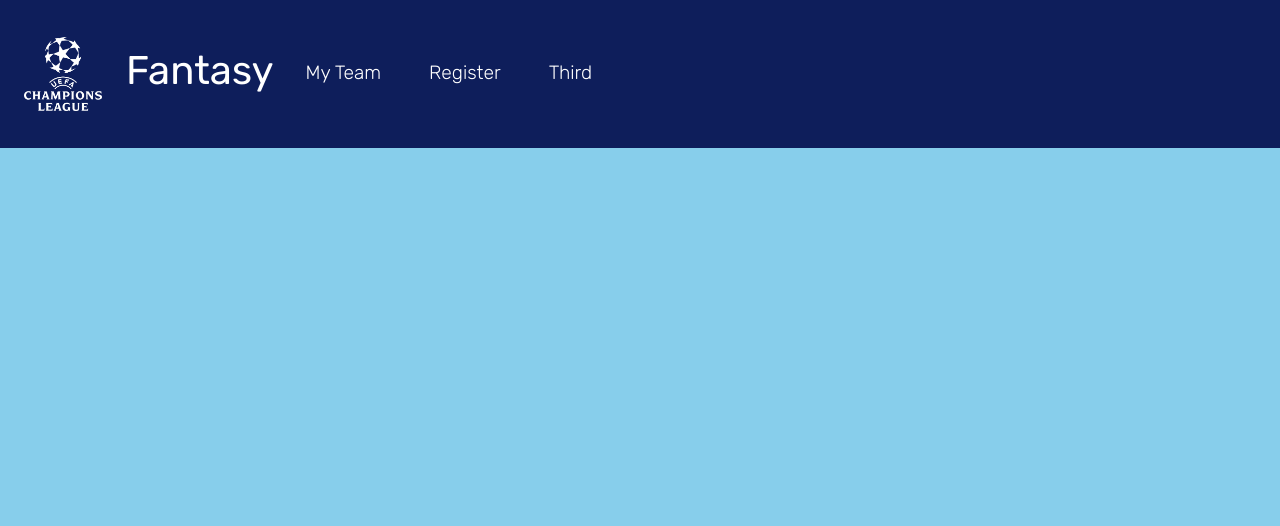
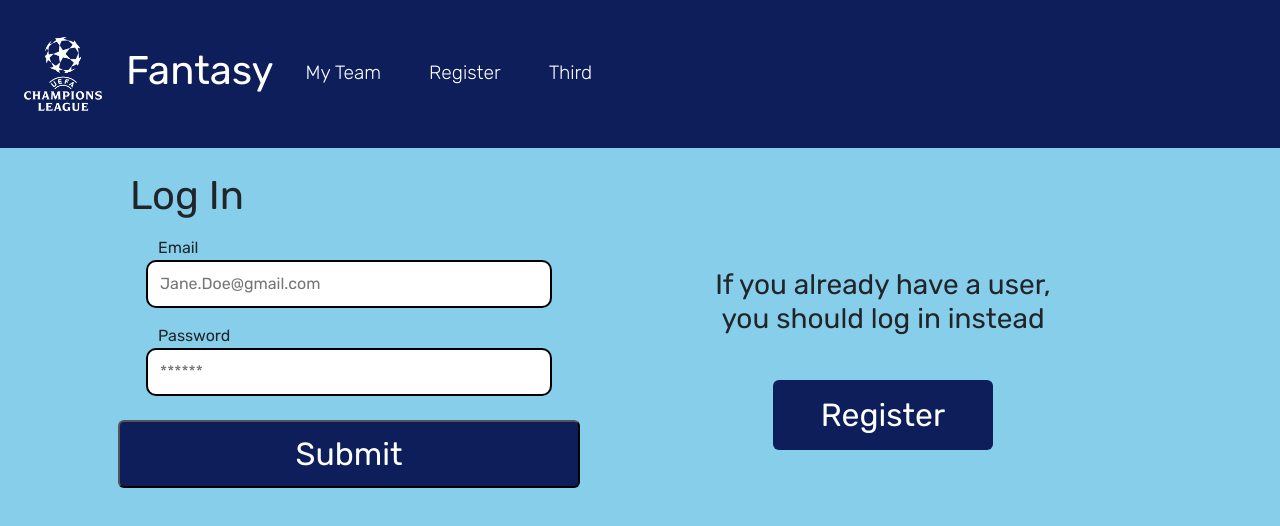
Before and after one commit to ShalomPrinz/fantasy-frontend, a React (Create React App) app: page /login in a window 1280 px wide. Shown: the top 526 px of the page. Built offline with nearby package versions, Linux system fonts and the light colour scheme.

Commit message:
extract AuthForm into a seperate component, Login and Register pages use it with different schema and input fields.

```diff
--- a/src/App.tsx
+++ b/src/App.tsx
@@ -3,7 +3,7 @@ import { ToastContainer } from "react-toastify";
 import "react-toastify/dist/ReactToastify.css";
 
 import { NavBar } from "./components";
-import { Home, Register, UserTeam } from "./pages";
+import { Home, Login, Register, UserTeam } from "./pages";
 import { Player, Team, User } from "./types";
 
 import "./App.css";
@@ -30,6 +30,7 @@ function App() {
         <Route path="/" element={<Home />} />
         <Route path="/team" element={<UserTeam user={user} />} />
         <Route path="/register" element={<Register />} />
+        <Route path="/login" element={<Login />} />
       </Routes>
     </>
   );
--- /dev/null
+++ b/src/components/AuthForm.tsx
@@ -0,0 +1,85 @@
+import { useMutation } from "@tanstack/react-query";
+import { Col, Row } from "react-bootstrap";
+import { Link, useNavigate } from "react-router-dom";
+import { toast } from "react-toastify";
+import { SchemaLike } from "yup/lib/types";
+
+import { loginUser, registerUser } from "../services/user";
+import type { LoginUser, RegisterUser } from "../types";
+
+import { Form } from "./";
+import type { TextInput } from "./";
+
+const auth = {
+  login: {
+    message: "If you don't have a user already, you should register first",
+    mutationFn: (userInfo: LoginUser) => loginUser(userInfo),
+    title: "Log In",
+    toastSuccess: "Successfully logged in. Enjoy!",
+    toastError: "Couldn't log in. Please try again later",
+    url: "/login",
+  },
+  register: {
+    message: "If you already have a user, you should log in instead",
+    mutationFn: (userInfo: RegisterUser) => registerUser(userInfo),
+    title: "Register",
+    toastSuccess: "Successfully registered. Enjoy!",
+    toastError: "Couldn't register. Please try again later",
+    url: "/register",
+  },
+};
+
+interface AuthFormProps {
+  authType: "login" | "register";
+  schema: SchemaLike;
+  textInputs: Array<TextInput>;
+}
+
+const AuthForm = ({ authType, schema, textInputs }: AuthFormProps) => {
+  const alterAuth = authType === "login" ? auth.register : auth.login;
+  const currentAuth = authType === "login" ? auth.login : auth.register;
+
+  const navigate = useNavigate();
+  const authMutation = useMutation({
+    mutationFn: currentAuth.mutationFn,
+    onSuccess: (v) => {
+      toast.success(currentAuth.toastSuccess);
+      navigate("/team");
+      console.log("Auth Success", v);
+    },
+    onError: (e) => {
+      toast.error(currentAuth.toastError);
+      console.error("Auth Error", e);
+    },
+  });
+
+  return (
+    <main className="container">
+      <Row className="m-4">
+        <Col>
+          <Form
+            onSubmit={authMutation.mutate}
+            schema={schema}
+            submitDisabled={authMutation.isLoading}
+            textInputs={textInputs}
+            title={currentAuth.title}
+          />
+          {authMutation.isLoading && (
+            <h2 className="mt-2 fs-2 text-center">Loading...</h2>
+          )}
+        </Col>
+        <Col className="m-5 text-center">
+          <h3 className="p-5">{alterAuth.message}</h3>
+          <Link
+            className="fs-2 bg-default py-3 px-5 rounded text-decoration-none button-border-focus"
+            to={alterAuth.url}
+          >
+            {alterAuth.title}
+          </Link>
+        </Col>
+      </Row>
+    </main>
+  );
+};
+
+export default AuthForm;
--- a/src/components/index.ts
+++ b/src/components/index.ts
@@ -1,3 +1,4 @@
+import AuthForm from "./AuthForm";
 import CardGroup from "./CardGroup/CardGroup";
 import { ConditionalList, Player, PlayerJersey, Search, Table } from "./common";
 import Form from "./Form/Form";
@@ -6,7 +7,10 @@ import TabChoice from "./TabChoice/TabChoice";
 import TeamLayout from "./TeamLayout";
 import TeamList from "./TeamList";
 
+export type { TextInput } from "./Form/FormTextInput";
+
 export {
+  AuthForm,
   CardGroup,
   ConditionalList,
   Form,
--- a/src/constants.ts
+++ b/src/constants.ts
@@ -2,5 +2,6 @@ export const FIELD_IMAGE_DEFAULT_WIDTH = 550;
 export const FIELD_LAYOUT_MIN_WIDTH = 1000;
 
 export const baseURL = "http://localhost:8080";
+export const loginUrl = "/login";
 export const playersUrl = "/players";
-export const usersUrl = "/users";
+export const registerUrl = "/register";
--- /dev/null
+++ b/src/pages/Login/Login.tsx
@@ -0,0 +1,33 @@
+import * as Yup from "yup";
+
+import { AuthForm } from "../../components";
+
+const schema = Yup.object({
+  email: Yup.string().email("Invalid email address").required("Required"),
+  password: Yup.string()
+    .min(6, "Must be 6 characters or more")
+    .required("Required"),
+});
+
+const textInputs = [
+  {
+    id: 0,
+    label: "Email",
+    name: "email",
+    type: "email",
+    placeholder: "Jane.Doe@gmail.com",
+  },
+  {
+    id: 1,
+    label: "Password",
+    name: "password",
+    type: "password",
+    placeholder: "******",
+  },
+];
+
+const Login = () => (
+  <AuthForm authType="login" schema={schema} textInputs={textInputs} />
+);
+
+export default Login;
--- a/src/pages/Register/Register.tsx
+++ b/src/pages/Register/Register.tsx
@@ -1,12 +1,6 @@
-import { useMutation } from "@tanstack/react-query";
-import { Col, Row } from "react-bootstrap";
-import { Link } from "react-router-dom";
-import { toast } from "react-toastify";
 import * as Yup from "yup";
 
-import { Form } from "../../components";
-import { registerUser } from "../../services/user";
-import type { RegisterUser } from "../../types/User";
+import { AuthForm } from "../../components";
 
 const schema = Yup.object({
   fullName: Yup.string()
@@ -52,48 +46,7 @@ const textInputs = [
   },
 ];
 
-const Register = () => {
-  const register = useMutation({
-    mutationFn: (userInfo: RegisterUser) => registerUser(userInfo),
-    onSuccess: (v) => {
-      toast.success("Successfully registered. Enjoy!");
-      console.log(v);
-    },
-    onError: (e) => {
-      toast.error("Couldn't register. Please try again later");
-      console.error(e);
-    },
-  });
-
-  return (
-    <main className="container">
-      <Row className="m-4">
-        <Col>
-          <Form
-            onSubmit={register.mutate}
-            schema={schema}
-            submitDisabled={register.isLoading}
-            textInputs={textInputs}
-            title="Register"
-          />
-          {register.isLoading && (
-            <h2 className="mt-2 fs-2 text-center">Loading...</h2>
-          )}
-        </Col>
-        <Col className="m-5 text-center">
-          <h3 className="p-5">
-            If you already have a user, you should log in instead
-          </h3>
-          <Link
-            className="fs-2 bg-default py-3 px-5 rounded text-decoration-none button-border-focus"
-            to="/"
-          >
-            Log in
-          </Link>
-        </Col>
-      </Row>
-    </main>
-  );
-};
-
+const Register = () => (
+  <AuthForm authType="register" schema={schema} textInputs={textInputs} />
+);
 export default Register;
--- a/src/pages/index.ts
+++ b/src/pages/index.ts
@@ -1,5 +1,6 @@
 import Home from "./Home/Home";
+import Login from "./Login/Login";
 import Register from "./Register/Register";
 import UserTeam from "./UserTeam/UserTeam";
 
-export { Home, Register, UserTeam };
+export { Home, Login, Register, UserTeam };
--- a/src/services/user.ts
+++ b/src/services/user.ts
@@ -1,11 +1,15 @@
-import { playersUrl, usersUrl } from "../constants";
-import { RegisterUser } from "../types/User";
+import { loginUrl, playersUrl, registerUrl } from "../constants";
+import type { LoginUser, RegisterUser } from "../types/User";
 import { get, post } from "./http";
 
 export function getPlayers() {
   return get(playersUrl);
 }
 
+export function loginUser(userInfo: LoginUser) {
+  return post(loginUrl, userInfo);
+}
+
 export function registerUser(userInfo: RegisterUser) {
-  return post(usersUrl, userInfo);
+  return post(registerUrl, userInfo);
 }
--- a/src/types/User.ts
+++ b/src/types/User.ts
@@ -17,4 +17,9 @@ export interface RegisterUser {
   password: string;
 }
 
+export interface LoginUser {
+  email: string;
+  password: string;
+}
+
 export default User;
--- a/src/types/index.ts
+++ b/src/types/index.ts
@@ -3,4 +3,5 @@ import type { PlayerPairs } from "./Team";
 import Team from "./Team";
 import User from "./User";
 
+export type { LoginUser, RegisterUser } from "./User";
 export { Player, PlayerPairs, PlayerRole, Team, User };
```
